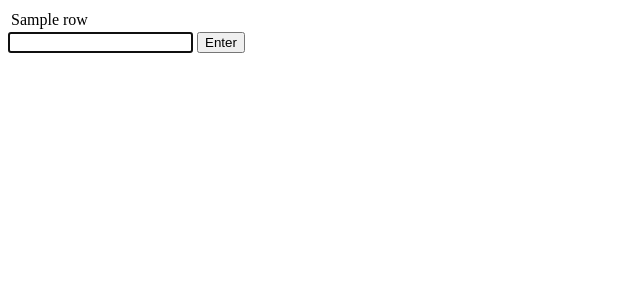
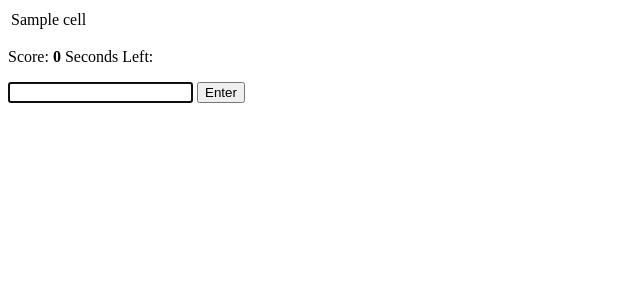
Before and after one commit to aubreyselamu/flask-boggle, a Flask app: template templates/index.html in a window 1280 px wide. Shown: the top 300 px of the page, without its empty margins (0-640 px from the left). Run offline with Flask 2, Linux system fonts and the light colour scheme; the template is opened without the code that fills it: most values are stand-ins (such as "Sample title", 1, 10 or a date in 2020); parts of the project's set-up code (start-up, migrations or seed data) failed here and were passed over; some libraries are stand-ins or nearby versions.

Commit message:
Posted score on front-end

```diff
--- a/static/boggle.js
+++ b/static/boggle.js
@@ -12,6 +12,12 @@
         this.timer = setInterval(this.tick.bind(this), 1000)
 
         $('.add-word', this.board).on('submit', this.handleSubmit.bind(this))
+    }
+
+    //Show score
+    showScore(score, cls){
+        $('.score', this.board)
+        .text(this.score)
     }
 
 
@@ -42,6 +48,8 @@
             this.showMessage(`${word} is not a valid word on this board`, "err")
         } else {
             this.showMessage(`Added ${word}`, 'ok')
+            this.score += word.length
+            this.showScore()
         }
     }
 
--- a/templates/index.html
+++ b/templates/index.html
@@ -11,15 +11,20 @@
 
         <table class="board">
             <tbody>
-                {% for row in board%}
+                {% for row in board %}
                 <tr>
-                    {% for cell in board%}
+                    {% for cell in row %}
                     <td>{{ cell }}</td>
                     {% endfor %}
                 </tr>
                 {% endfor %}
             </tbody>
         </table>
+
+    <p>
+        Score: <b class="score">0</b>
+        Seconds Left: <b class="timer"></b>
+    </p>
 
     <form method="POST" class="add-word">
         <input name="word" class="word" autofocus>
@@ -34,5 +39,8 @@
 <script src="http://unpkg.com/jquery"></script>
 <script src="https://unpkg.com/axios@0.19.0/dist/axios.js"></script>
 <script src="/static/boggle.js"></script>
+<script>
+    let game = new BoggleGame("boggle", 60);
+</script>
 </body>
 </html>
```
